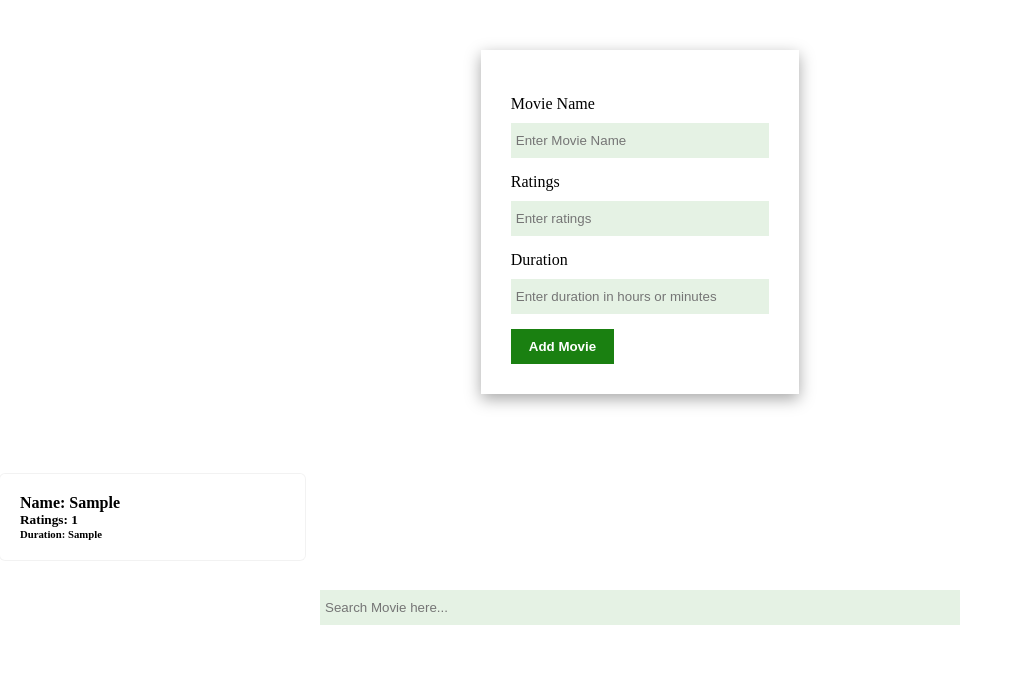
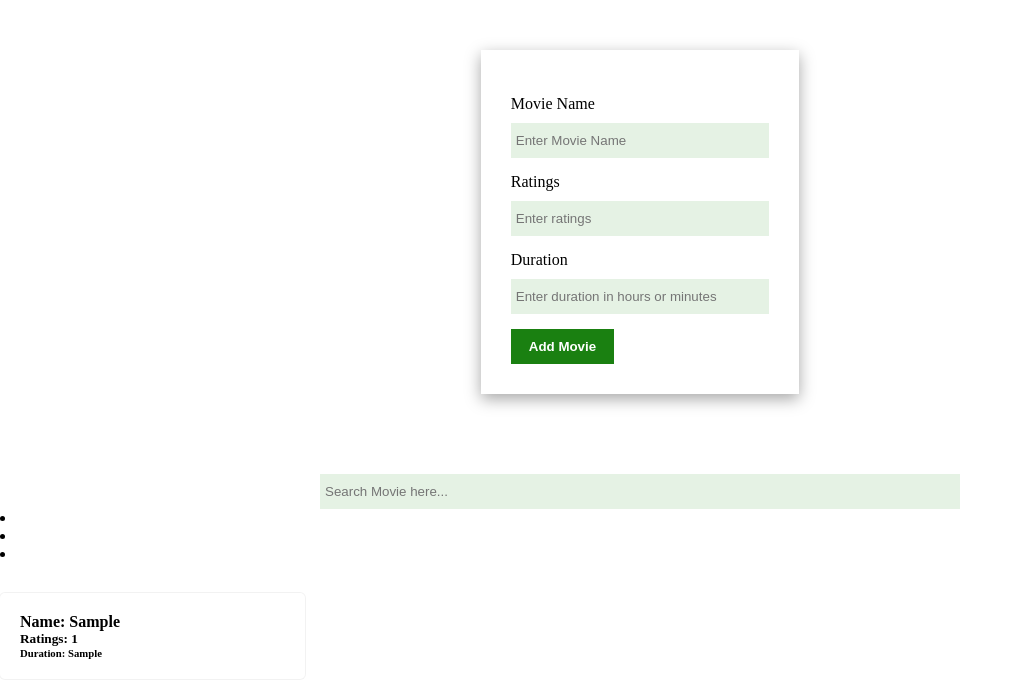
Before and after one commit to Trend20/movie-directory, a React (Create React App) app: page / in a window 1280 px wide. Both pictures are taken after typing "Sample", "Sample" into the empty fields and a click on the button "Add Movie". Shown: the top 698 px of the page, without its empty margins (0-1023 px from the left). Built offline with nearby package versions, Linux system fonts and the light colour scheme.

Commit message:
filter-fix

```diff
--- a/src/components/MovieList.js
+++ b/src/components/MovieList.js
@@ -5,36 +5,44 @@ import Search from './Search';
 function MovieList({movies}) {
 
   const [searchTerm, setSearchTerm] = useState("");
-  const [filteredName, setFilteredName] = useState("");
+  const [filteredName, setFilteredName] = useState({});
+
+
+
+  const displayItems = movies.map((movie, index) =>{
+    return(
+         <MovieContainer key={index}>
+           <h4>Name: {movie.name}</h4>
+           <h5>Ratings: {movie.ratings}</h5>
+           <h6>Duration: {movie.duration}</h6>
+         </MovieContainer>
+    )
+  })
 
   const handleSearch = (newSearchTerm) =>{
     setSearchTerm(newSearchTerm)
     movies.map((movie) =>{
-      if(movie.includes(searchTerm)){
+      if(movie.includes(newSearchTerm)){
         setFilteredName(movie)
+      }else{
+        setFilteredName("")
       }
     })
   }
 
   return (
    <div style={{ display: "flex", flexDirection: 'column', width: '100%' }}>
-      <MovieListContainer className='movie-list'>
-      {
-       movies.map((movie, index) =>(
-         <MovieContainer key={index}>
-           <h4>Name: {movie.name}</h4>
-           <h5>Ratings: {movie.ratings}</h5>
-           <h6>Duration: {movie.duration}</h6>
-         </MovieContainer>
-       ))
-      }
-    </MovieListContainer>
 
     <Search handleSearch={handleSearch} />
      <div>
-       <ul>
-        {filteredName}
-       </ul>
+       <div>
+         <li>{filteredName.name}</li>
+         <li>{filteredName.duration}</li>
+         <li>{filteredName.ratings}</li>
+       </div>
+       <MovieListContainer className='movie-list'>
+         {displayItems}
+       </MovieListContainer>
 
      </div>
    </div>
```
